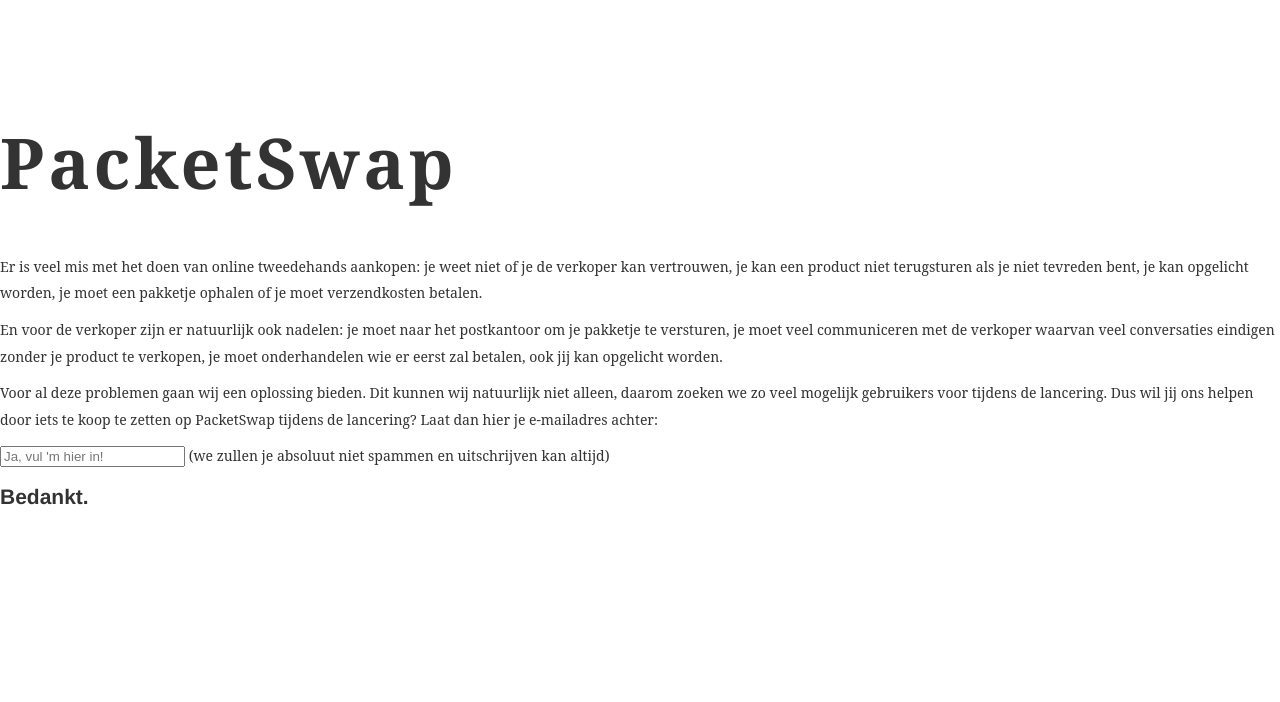
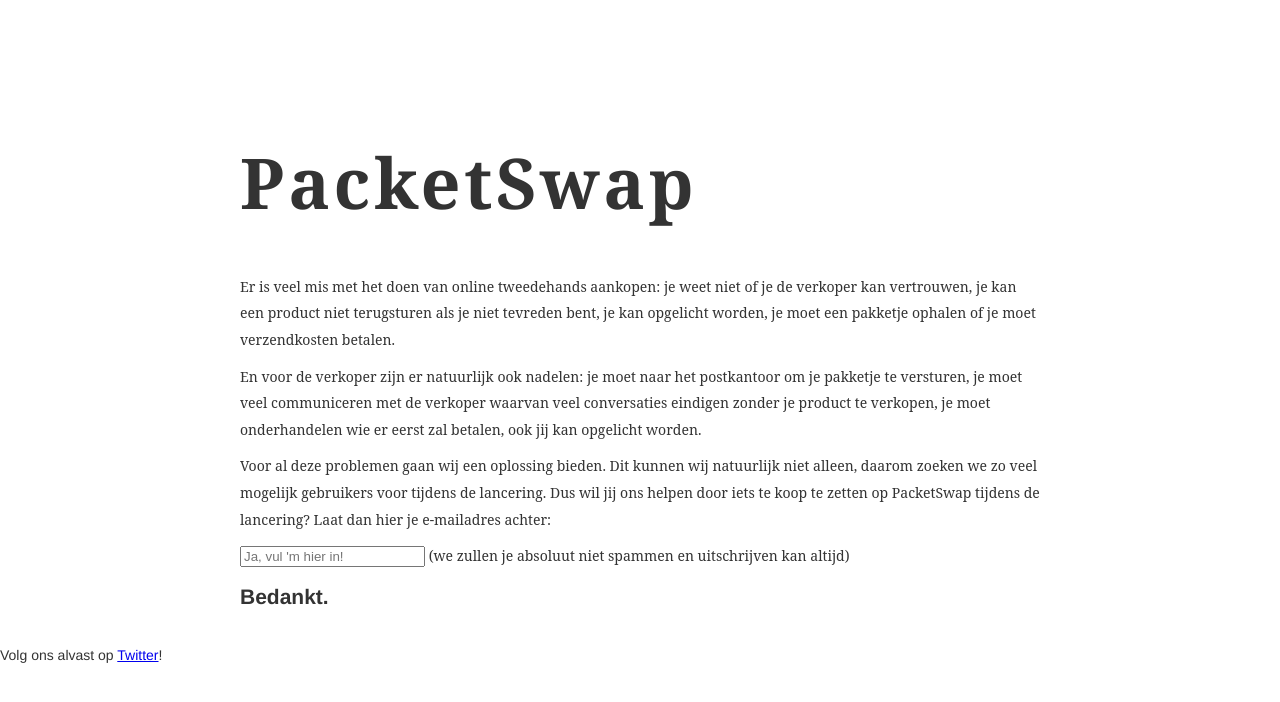
Before and after one commit to packetswap/packetswap.com, a Jekyll site: the page built from index.md, in a window 1280 px wide. Shown: the top 702 px of the page. Built offline with Jekyll 4.4.1, drawn with Linux system fonts in a browser that asks for light colours.

Commit message:
Update base.html

```diff
--- a/_layouts/base.html
+++ b/_layouts/base.html
@@ -17,7 +17,11 @@
   </head>
   <body>
 
-    {{ content }}
+    <main>{{ content }}</main>
+
+    <footer>
+      Volg ons alvast op <a href="https://twitter.com/PacketSwap">Twitter</a>!
+    </footer>
 
     <script>
       (function(i,s,o,g,r,a,m){i['GoogleAnalyticsObject']=r;i[r]=i[r]||function(){
```
